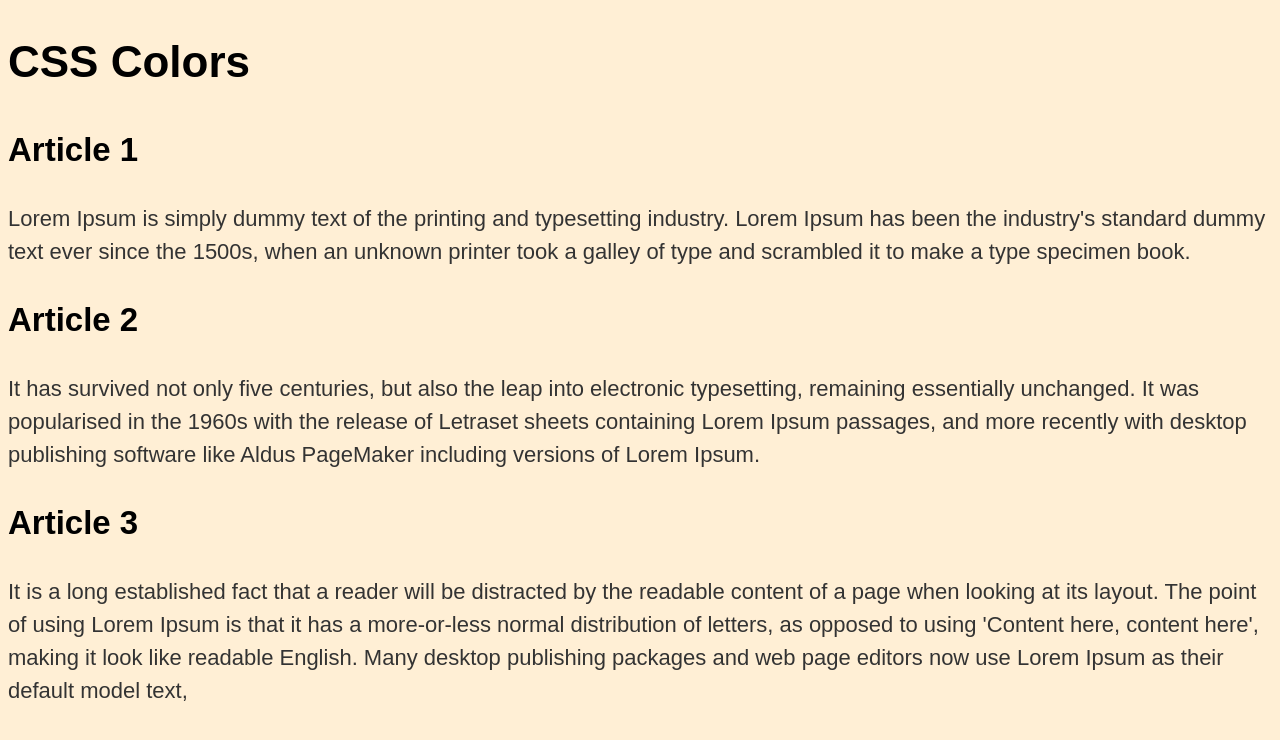
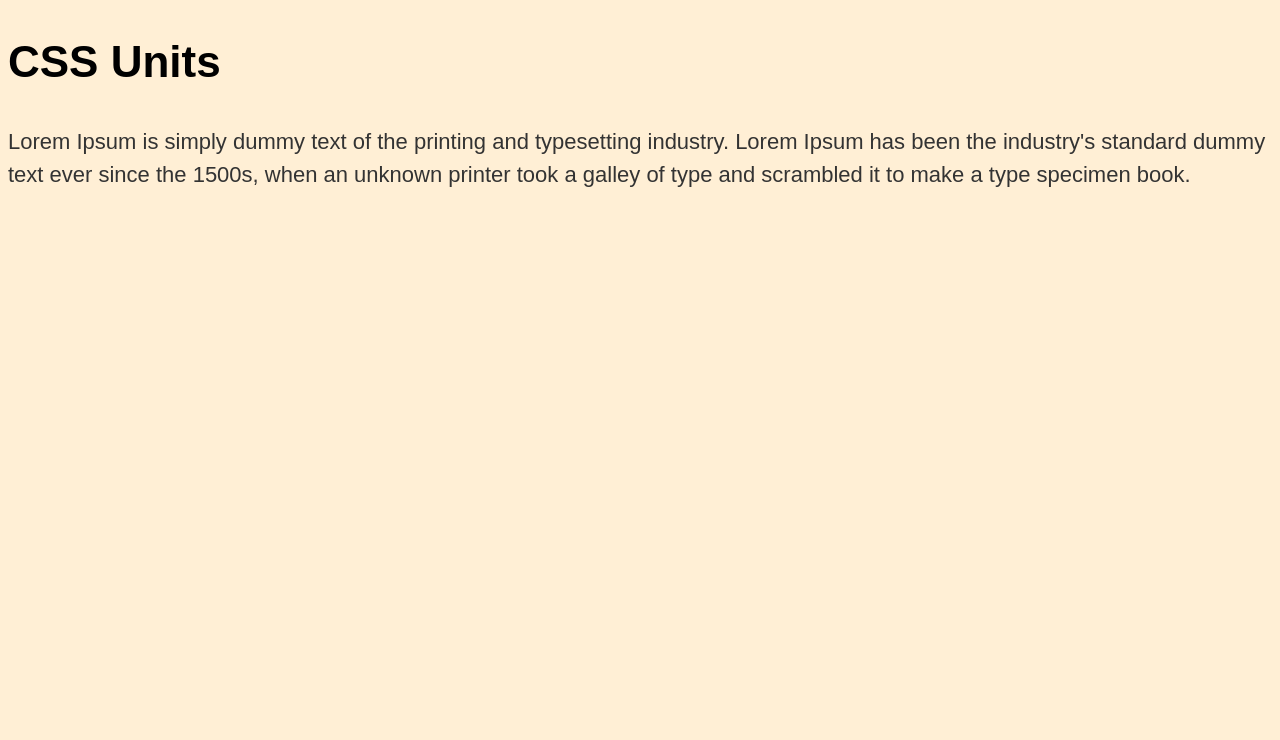
Before and after one commit to yunus-a1i/CSS-FOR-BEGINNERS, a website built with Vite: page index.html in a window 1280 px wide. Built offline with nearby package versions, Linux system fonts and the light colour scheme.

Commit message:
Update index.html

```diff
--- a/index.html
+++ b/index.html
@@ -8,17 +8,15 @@
     <title>Vite App</title>
   </head>
   <body>
-    <h1>CSS Colors</h1>
-    <h2>Article 1
-    </h2>
-      <p>Lorem Ipsum is simply dummy text of the printing and typesetting industry. Lorem Ipsum has been the industry's standard dummy text ever since the 1500s, when an unknown printer took a galley of type and scrambled it to make a type specimen book.</p>
-    <h2>Article 2
-    </h2>
-      <p>It has survived not only five centuries, but also the leap into electronic typesetting, remaining essentially unchanged. It was popularised in the 1960s with the release of Letraset sheets containing Lorem Ipsum passages, and more recently with desktop publishing software like Aldus PageMaker including versions of Lorem Ipsum.
-      </p>
-    <h2>Article 3
-    </h2>
-      <p>It is a long established fact that a reader will be distracted by the readable content of a page when looking at its layout. The point of using Lorem Ipsum is that it has a more-or-less normal distribution of letters, as opposed to using 'Content here, content here', making it look like readable English. Many desktop publishing packages and web page editors now use Lorem Ipsum as their default model text,</p>
+    <header>
+
+      <h1>CSS Units</h1></header>
+      <main>
+
+        <p>Lorem Ipsum is simply dummy text of the printing and typesetting industry. Lorem Ipsum has been the industry's standard dummy text ever since the 1500s, when an unknown printer took a galley of type and scrambled it to make a type specimen book.</p>
+
+      </main>
+
     <script type="module" src="./src/main.js"></script>
   </body>
 </html>
```
